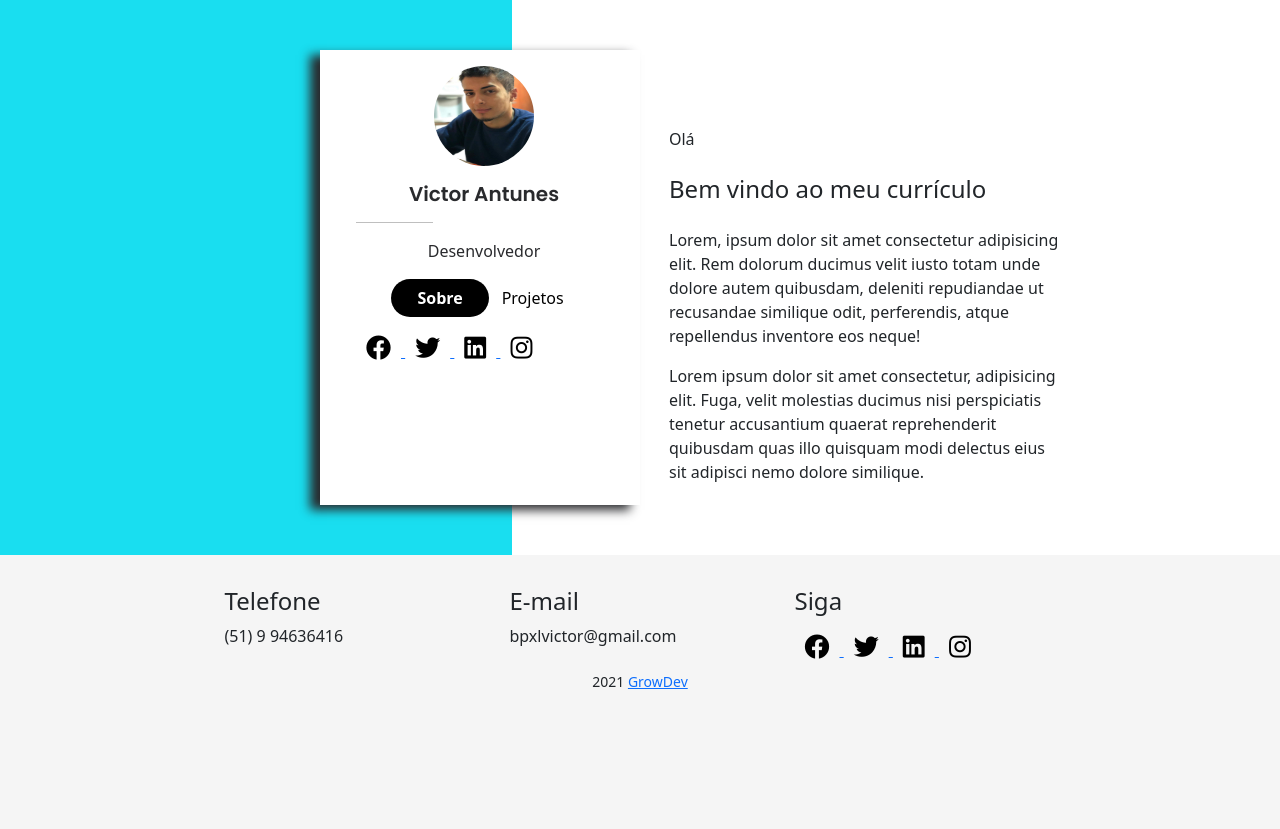
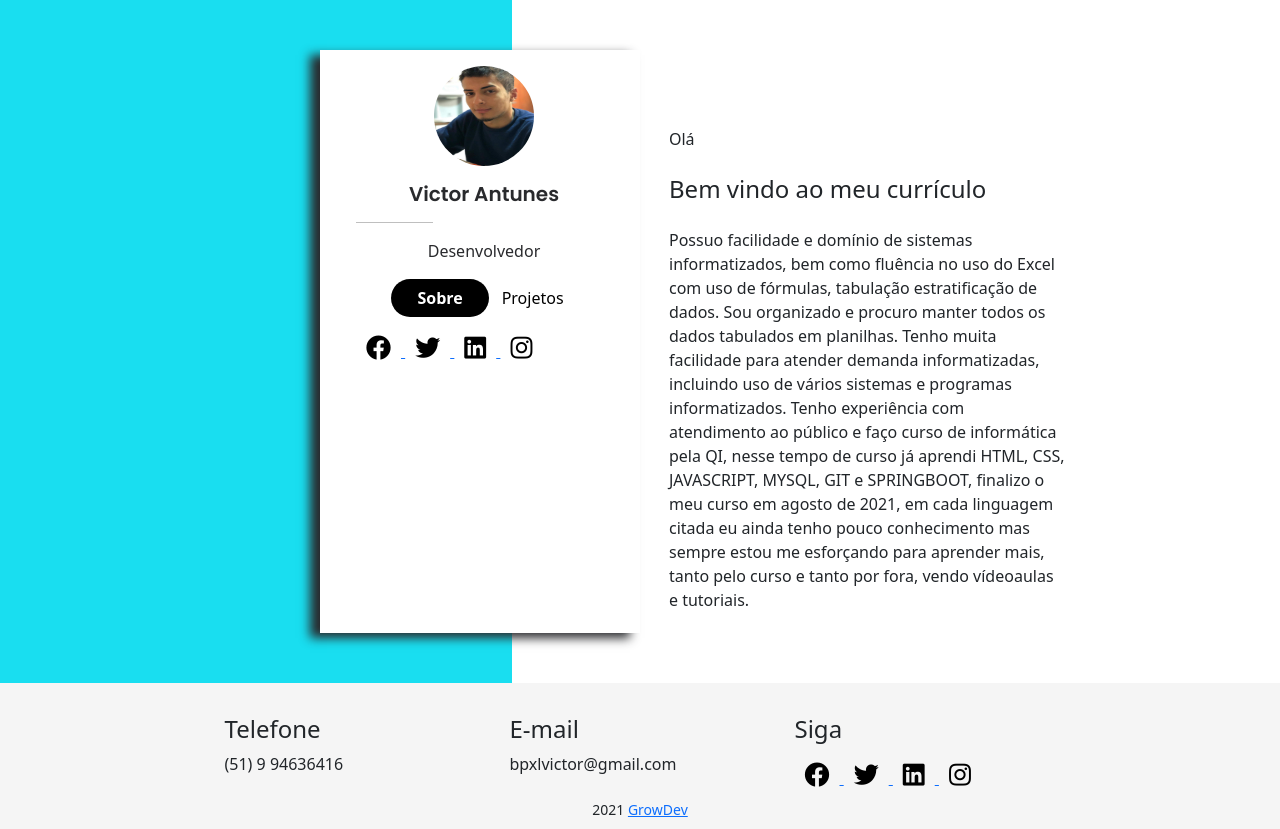
Before and after one commit to victoran-tunes/coda--exemplo-curriculo, a plain HTML site: page index.html in a window 1280 px wide. Before the commit the page ends 800 px from the top, so only its background shows below. Drawn offline with Linux system fonts and the light colour scheme.

Commit message:
Adicionei mais informações sobre mim

```diff
--- a/index.html
+++ b/index.html
@@ -28,8 +28,8 @@
                         <p class="text-center" id="cargo-no-html"></p>
                         <div class="botoes-card">
                             <button onclick="clickNoSobre()" class="btn mr-1" id="btn-sobre">Sobre</a>
-                            <button onclick="clickNoProjetos()" class="btn ml-1 btn-card"
-                                id="btn-projetos">Projetos</button>
+                                <button onclick="clickNoProjetos()" class="btn ml-1 btn-card"
+                                    id="btn-projetos">Projetos</button>
                         </div>
                         <div class="icons-redes-sociais">
                             <div class="links-redes-sociais mt-2">
@@ -54,18 +54,23 @@
                 <div class="text" id="text-1">
                     <h1 class="tittle-text"></h1>Olá</h1>
                     <h4 class="tittle-subtitle">Bem vindo ao meu currículo</h4>
-                    <p>Lorem, ipsum dolor sit amet consectetur adipisicing elit. Rem dolorum ducimus velit iusto totam
-                        unde dolore autem quibusdam, deleniti repudiandae ut recusandae similique odit, perferendis,
-                        atque repellendus inventore eos neque!</p>
-                    <p>Lorem ipsum dolor sit amet consectetur, adipisicing elit. Fuga, velit molestias ducimus nisi
-                        perspiciatis tenetur accusantium quaerat reprehenderit quibusdam quas illo quisquam modi
-                        delectus eius sit adipisci nemo dolore similique.</p>
+                    <p>Possuo facilidade e domínio de sistemas informatizados, bem como fluência no
+                        uso do Excel com uso de fórmulas, tabulação estratificação de dados. Sou
+                        organizado e procuro manter todos os dados tabulados em planilhas. Tenho muita
+                        facilidade para atender demanda informatizadas, incluindo uso de vários sistemas
+                        e programas informatizados. Tenho experiência com atendimento ao público e faço curso
+                        de informática pela QI, nesse tempo de curso já aprendi HTML, CSS, JAVASCRIPT, MYSQL, GIT e
+                        SPRINGBOOT, finalizo o meu curso em agosto de 2021, em cada linguagem citada eu ainda tenho
+                        pouco conhecimento
+                        mas sempre estou me esforçando para aprender mais, tanto pelo curso e tanto por fora, vendo
+                        vídeoaulas e
+                        tutoriais. </p>
                 </div>
                 <div class="text" id="text-2">
                     <h1 class="tittle-text">Projetos</h1>
                     <h4 class="tittle-subtitle">Alguns Projetos que trabalhei.</h4>
                     <p>
-                        <a target="_blank" href="https://www.growdev.com.br">Site  da Growdev - Este site foi
+                        <a target="_blank" href="https://www.growdev.com.br">Site da Growdev - Este site foi
                             desenvolvido em ReactJS.</a>
                     </p>
                 </div>
```
